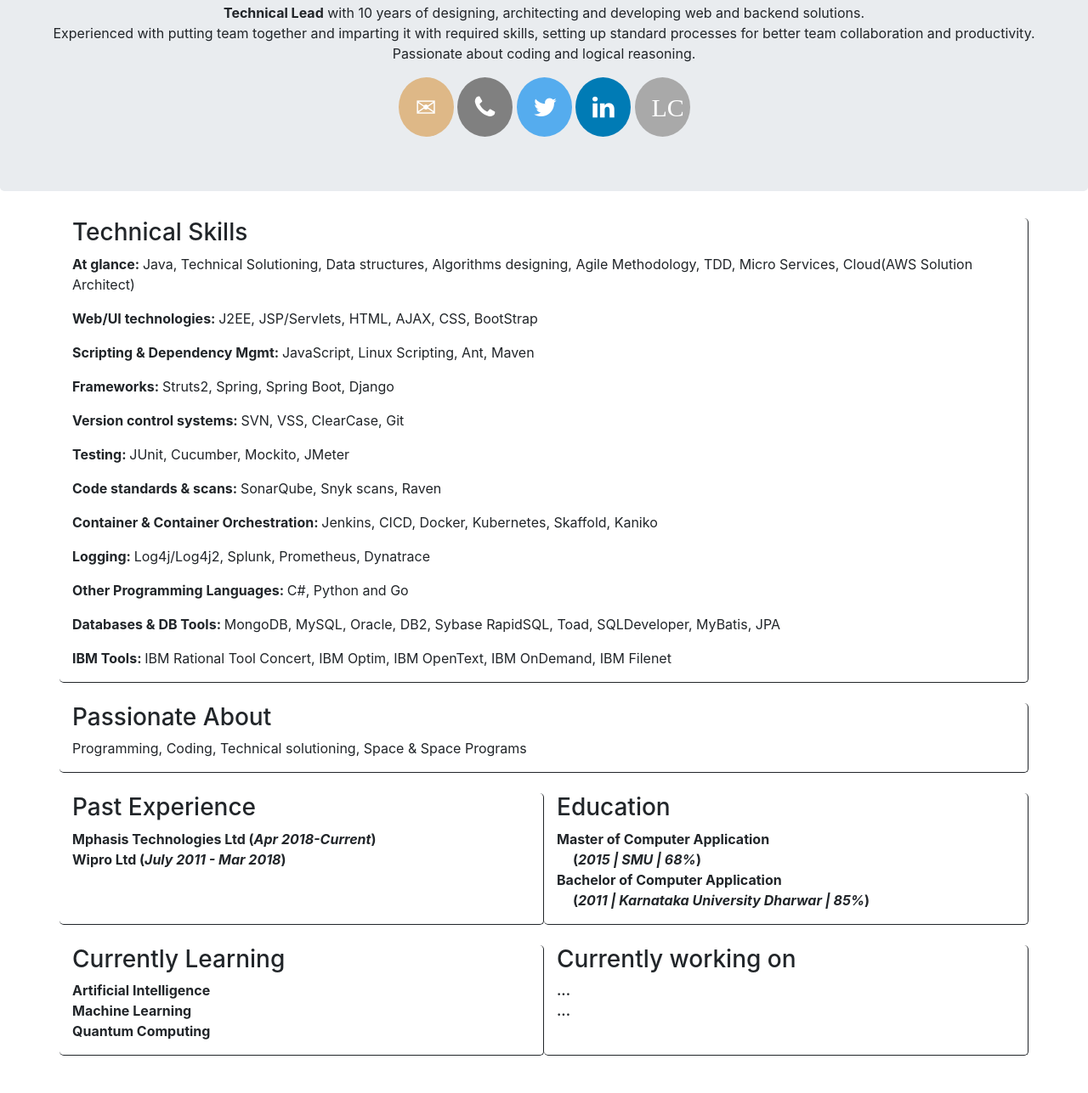
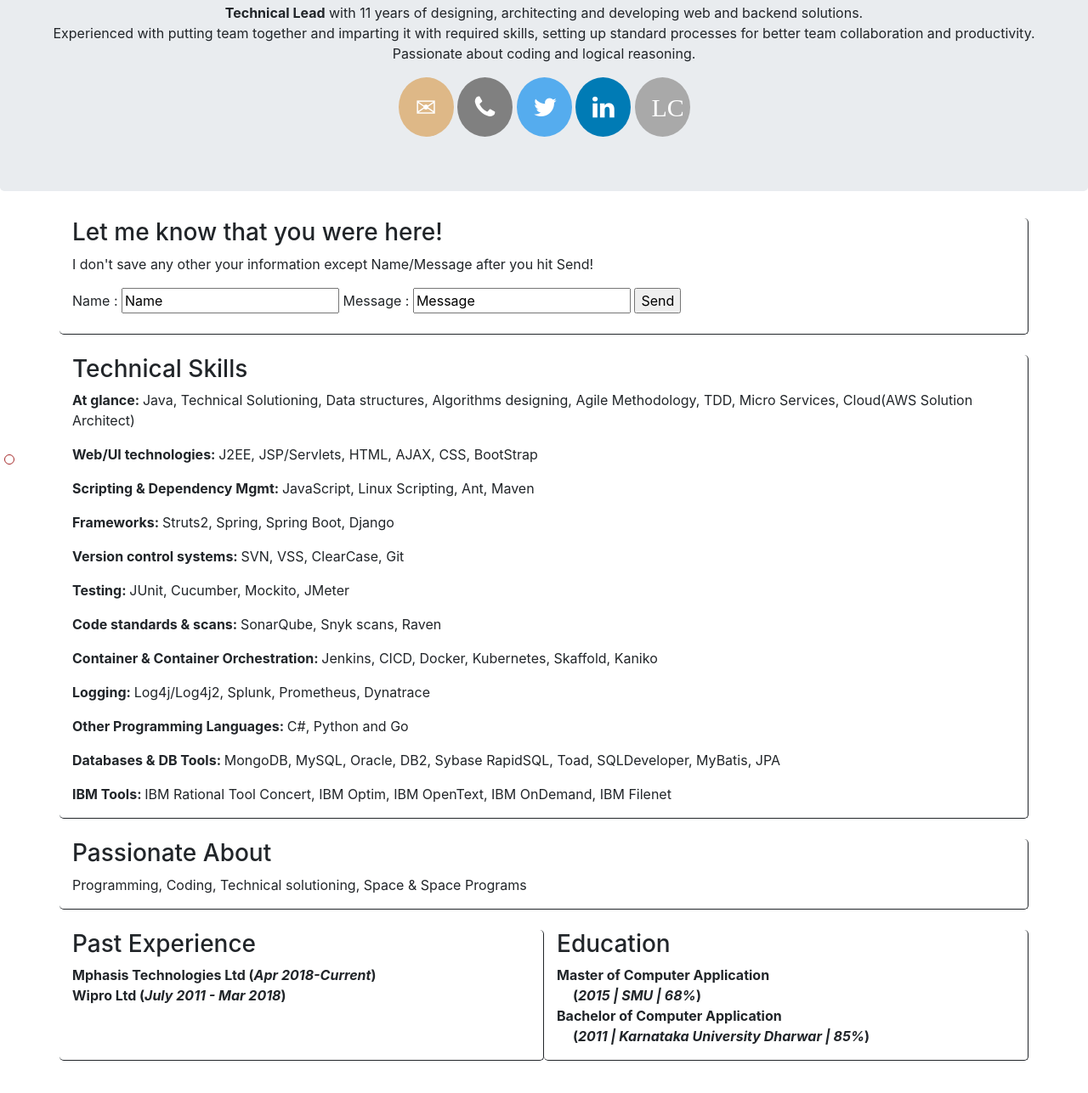
Before and after one commit to letonkargit/letonkargit.github.io, a plain HTML site: page index.html in a window 1280 px wide. Shown: the part 157-1444 px from the top of the page at 85% size. Drawn offline with nearby package versions, Linux system fonts and the light colour scheme.

Commit message:
Update index.html

```diff
--- a/index.html
+++ b/index.html
@@ -47,12 +47,30 @@
                 color: white;
             }
         </style>
+        <script>
+            function lemmeknow(){
+                 var action="http://ec2-3-88-237-39.compute-1.amazonaws.com:8090/hitcounter/savehit?name="+document.getElementById('name').value+"&message="+document.getElementById('message').value;
+
+                 var xhttp = new XMLHttpRequest();
+                 xhttp.onreadystatechange = function() {
+                    if (this.readyState == 4) {
+                        document.getElementById('thankyuo').innerHTML = "Thank you "+document.getElementById('name').value;
+                        document.getElementById('thankyuo').style.display = 'block';
+                            setTimeout(function(){
+                                document.getElementById('thankyuo').style.display = 'none';
+                            },5000);
+                    }
+                 };
+                 xhttp.open("POST", action, true);
+                 xhttp.send();
+            }
+        </script>
     </head>
     <body>
         <div class="jumbotron text-center">
             <h1>Onkar Gurav</h1>
             <p>A Technocrat, nerd, dweeb i.e. Technical Lead</p>
-            <p><b>Technical Lead</b> with 10 years of designing, architecting and developing web and backend
+            <p><b>Technical Lead</b> with 11 years of designing, architecting and developing web and backend
 solutions.<br> Experienced with putting team together and imparting it with required skills, setting up standard
 processes for better team collaboration and productivity. <br>Passionate about coding and logical reasoning.
 </p>
@@ -65,7 +83,23 @@ processes for better team collaboration and productivity. <br>Passionate about c
         </div>
 
         <div class="container">
+            <div class="row">
+                <div class="col-sm-12"  style="border-bottom: 1px solid; border-right: 1px solid; border-radius: 5px;box-shadow: 2px 5px background">
+                    <h3>Let me know that you were here! </h3><h8>I don't save any other your information except Name/Message after you hit Send!</h8>
+                    <p>
+                    <form name="letonkarknow" action="POST">
+                        Name : <input type="text" name="name" id="name" value="Name"  onfocus="document.getElementById('name').value=''"/>
+                        Message : <input type="text" name="message" id="message" value="Message" onfocus="document.getElementById('message').value=''"/>
+                        <input type="button" value="Send" onclick="lemmeknow()">
+                        <div style="z-index: 400; float: bottom;bottom:12%;left:5px;position: fixed;border-radius: 10px;padding:5px;border: 1px solid brown;displaynone" id="thankyuo"></div>
+                    </form>
+                    </br>
+                </div>
+            </div>
+            <br>
+
             <div class="row" style="border-bottom: 1px solid; border-right: 1px solid; border-radius: 5px;box-shadow: 2px 5px background">
+
                 <div class="col-sm-12">
                     <h3>Technical Skills</h3>
                     <p><b>At glance: </b>Java, Technical Solutioning, Data structures, Algorithms designing, Agile Methodology, TDD, Micro Services, Cloud(AWS Solution Architect)</p>
@@ -107,24 +141,8 @@ processes for better team collaboration and productivity. <br>Passionate about c
                 </div>
             </div>
             <br>
-            <div class="row">
-                <div class="col-sm-6"  style="border-bottom: 1px solid; border-right: 1px solid; border-radius: 5px;box-shadow: 2px 5px background">
-                    <h3>Currently Learning</h3>
-                    <p>
-                        <b>Artificial Intelligence</b><br>
-                        <b>Machine Learning</b><br>
-                        <b>Quantum Computing</b>
-                    </p>
-                </div>
 
-                <div class="col-sm-6" style="border-bottom: 1px solid; border-right: 1px solid; border-radius: 5px;box-shadow: 2px 5px background">
-                    <h3>Currently working on</h3>
-                    <p>
-                        <b>...</b><br>
-                        <b>...</b>
-                    </p>
-                </div>
-            </div>
+
         </div>
         <br>
     </body>
```
